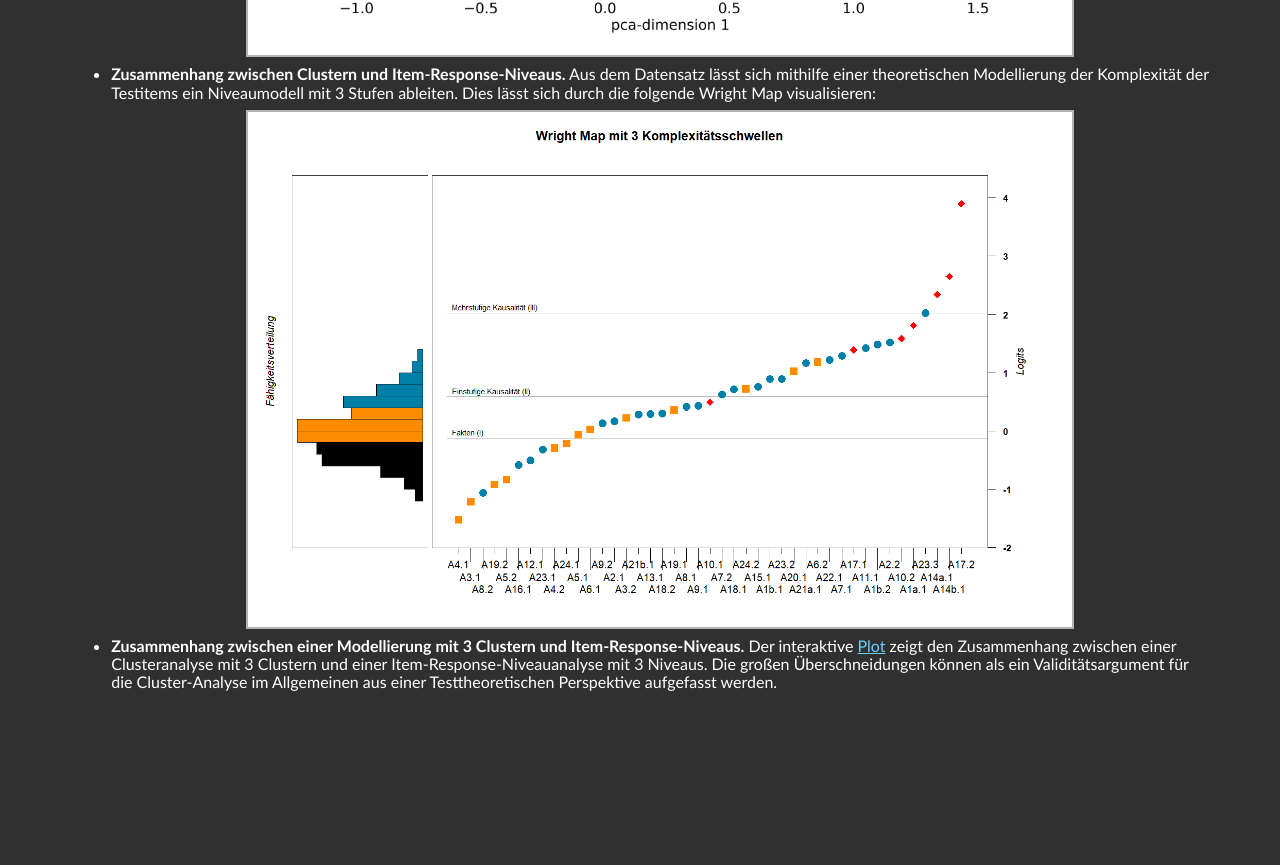
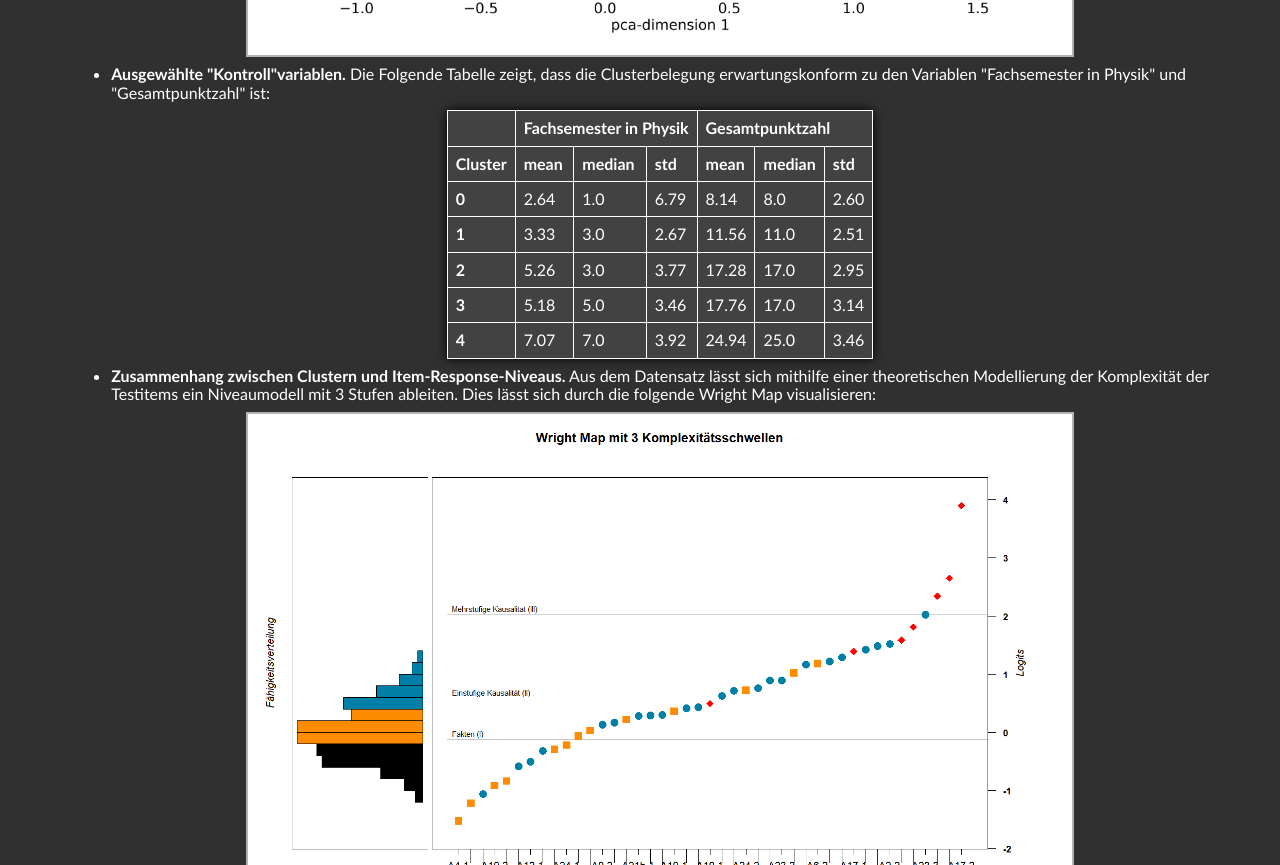
Before and after one commit to jzelle/gdcp2022, a plain HTML site: page index.html in a window 1280 px wide. Shown: the part 1149-2014 px from the top of the page. Before the commit the page ends 1967 px from the top, so only its background shows below. Drawn offline with Linux system fonts and the light colour scheme.

Commit message:
Added some demographic information

```diff
--- a/index.html
+++ b/index.html
@@ -35,6 +35,75 @@
             </li>
 
             <li>
+                <b>Ausgewählte "Kontroll"variablen.</b> Die Folgende Tabelle zeigt, dass die Clusterbelegung erwartungskonform zu den Variablen "Fachsemester in Physik" und "Gesamtpunktzahl" ist:
+                <table class="centertable">
+                    <thead>
+                      <tr>
+                        <th></th>
+                        <th colspan="3" halign="left">Fachsemester in Physik</th>
+                        <th colspan="3" halign="left">Gesamtpunktzahl</th>
+                      </tr>
+                      <tr>
+                        <th>Cluster</th>
+                        <th>mean</th>
+                        <th>median</th>
+                        <th>std</th>
+                        <th>mean</th>
+                        <th>median</th>
+                        <th>std</th>
+                      </tr>
+                    </thead>
+                    <tbody>
+                      <tr>
+                        <th>0</th>
+                        <td>2.64</td>
+                        <td>1.0</td>
+                        <td>6.79</td>
+                        <td>8.14</td>
+                        <td>8.0</td>
+                        <td>2.60</td>
+                      </tr>
+                      <tr>
+                        <th>1</th>
+                        <td>3.33</td>
+                        <td>3.0</td>
+                        <td>2.67</td>
+                        <td>11.56</td>
+                        <td>11.0</td>
+                        <td>2.51</td>
+                      </tr>
+                      <tr>
+                        <th>2</th>
+                        <td>5.26</td>
+                        <td>3.0</td>
+                        <td>3.77</td>
+                        <td>17.28</td>
+                        <td>17.0</td>
+                        <td>2.95</td>
+                      </tr>
+                      <tr>
+                        <th>3</th>
+                        <td>5.18</td>
+                        <td>5.0</td>
+                        <td>3.46</td>
+                        <td>17.76</td>
+                        <td>17.0</td>
+                        <td>3.14</td>
+                      </tr>
+                      <tr>
+                        <th>4</th>
+                        <td>7.07</td>
+                        <td>7.0</td>
+                        <td>3.92</td>
+                        <td>24.94</td>
+                        <td>25.0</td>
+                        <td>3.46</td>
+                      </tr>
+                    </tbody>
+                </table>
+            </li>
+
+            <li>
                 <b>Zusammenhang zwischen Clustern und Item-Response-Niveaus.</b> Aus dem Datensatz lässt sich mithilfe einer theoretischen Modellierung der Komplexität der Testitems ein Niveaumodell mit 3 Stufen ableiten. Dies lässt sich durch die folgende Wright Map visualisieren:
                 <img src="./images/Komplexitaetsanalyse_Wright_Map.png" class="centerimg">
             </li>
--- a/styles/index.css
+++ b/styles/index.css
@@ -85,10 +85,30 @@ ul {
 .dark .switch {
     color: #FFFFFF;
     border-color: #FFFFFF;
-    background-color: #424242;
+    background-color: #424242; /*424242*/
 }
 
+table, th, td {
+    border: 1px solid;
+    border-collapse: collapse;
+    padding: 0.5em;
+  }
 
+.centertable {
+    margin-left: auto;
+    margin-right: auto;
+    margin-top: 0.5em;
+    border-color: #000000;
+    background-color: #FAFAFA;
+    box-shadow: 0px 0px 10px #424242;
+    transition: background-color 0.5s, color 0.5s;
+}
+
+.dark .centertable {
+    background-color: #424242;
+    box-shadow: 0px 0px 10px black;
+    border-color: #FFFFFF;
+}
 
 @media screen and (max-width: 600px) {
     body {
```
Also changed, not shown: source/5Means_numerical_demo.html (added, +74 -0 lines).
